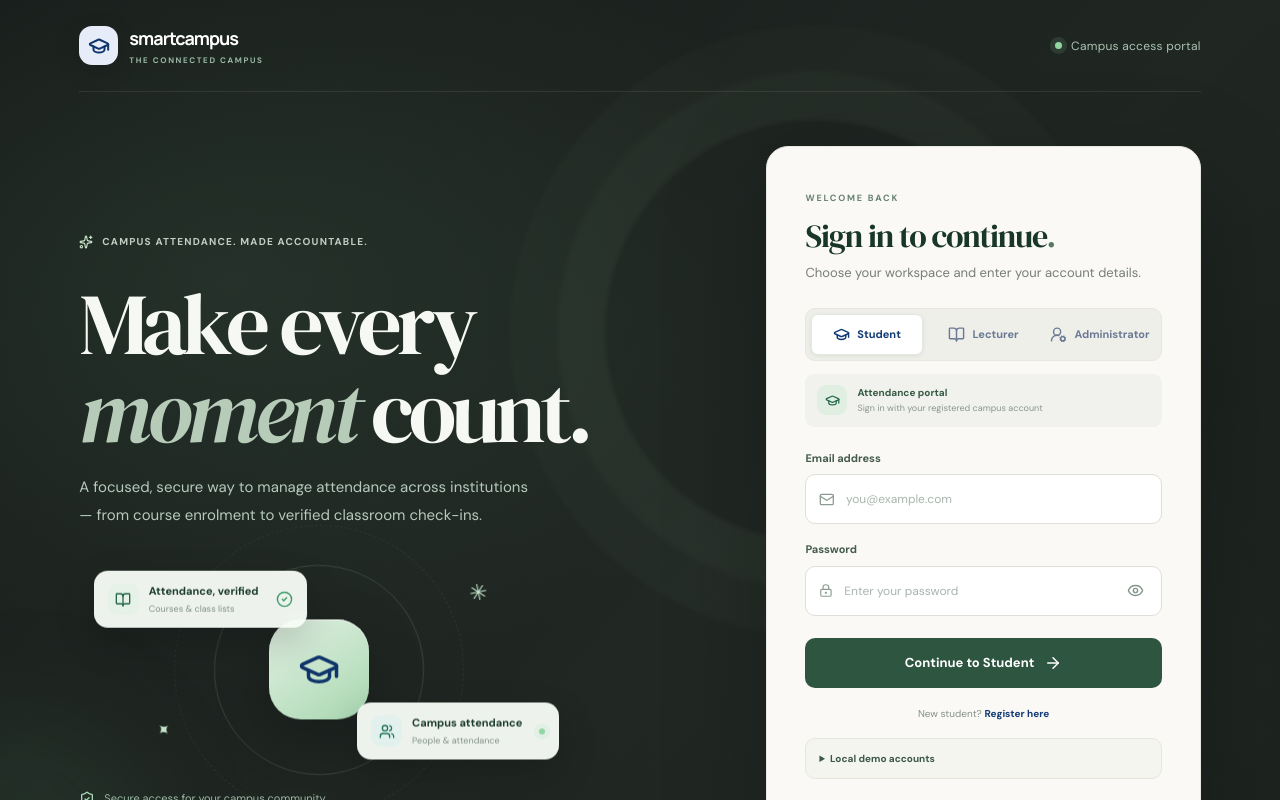
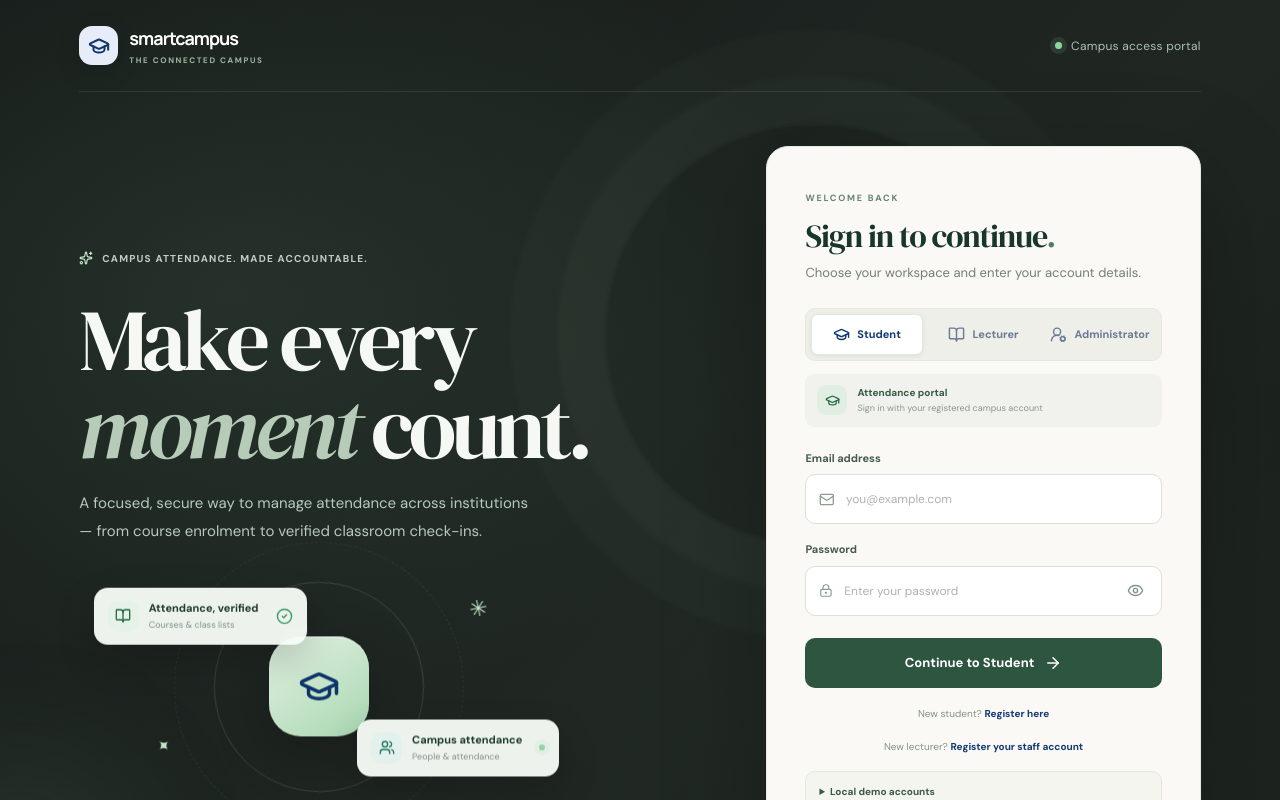
Before and after one commit to kotoorich/SMART-CAMPUS, a React (Vite) app in the folder frontend/: page /login in a window 1280 px wide. Shown: the top 800 px of the page. Built offline with nearby package versions, Linux system fonts and the light colour scheme; no server answers.

Commit message:
Make lecturer registration visible on every login role

```diff
--- a/frontend/src/pages/auth/Login.jsx
+++ b/frontend/src/pages/auth/Login.jsx
@@ -96,8 +96,10 @@ export default function Login() {
             {error && <div className="auth-error" role="alert">{error}</div>}
             <button className="auth-submit" type="submit" disabled={loading}>{loading ? <><span className="button-spinner"/> Signing you in...</> : <>Continue to {activeRole.label}<ArrowRight size={18}/></>}</button>
 
-            {role === "student" && <p className="auth-register">New student? <button type="button" onClick={() => navigate("/signup")}>Register here</button></p>}
-            {role === "faculty" && <p className="auth-register">New lecturer? <button type="button" onClick={() => navigate("/lecturer/signup")}>Register your staff account</button></p>}
+            <div className="auth-register-options" aria-label="Registration options">
+              <p className="auth-register">New student? <button type="button" onClick={() => navigate("/signup")}>Register here</button></p>
+              <p className="auth-register">New lecturer? <button type="button" onClick={() => navigate("/lecturer/signup")}>Register your staff account</button></p>
+            </div>
             {import.meta.env.DEV && <details className="demo-access"><summary>Local demo accounts</summary><div><span>Evelyn Owusu · Administrator</span><code>admin@smartcampus.com / Admin@12345</code></div><div><span>Daniel Mensah · Lecturer</span><code>faculty1@smartcampus.com / Lecturer@12345</code></div><div><span>Ama Serwaa · Student</span><code>student@smartcampus.com / Student@12345</code></div><small>These development-only accounts are configured in backend/.env and are disabled in production.</small></details>}
             <div className="auth-card-footer"><ShieldCheck size={14}/> Your information is protected with secure sign-in</div>
           </form>
```
